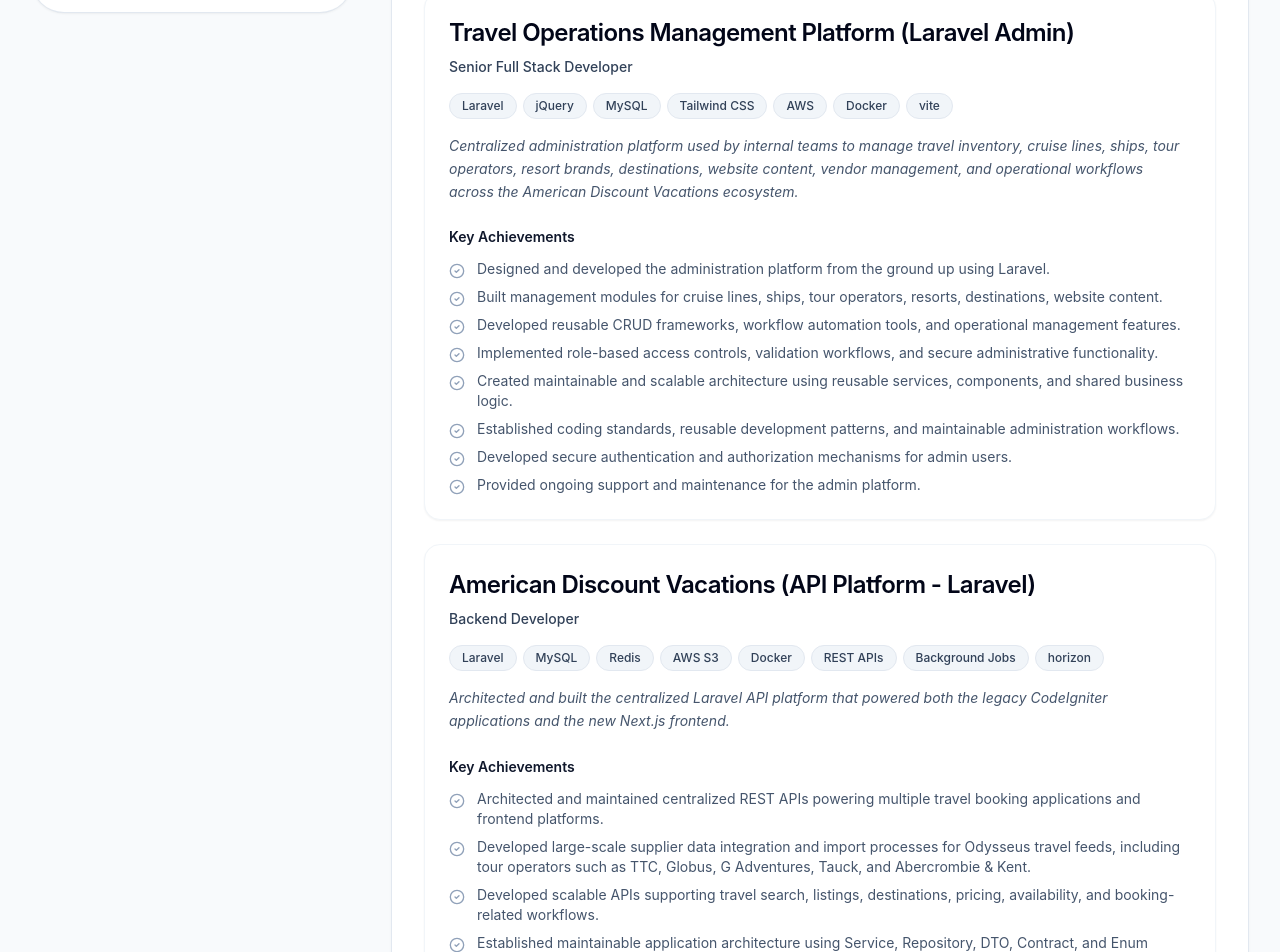
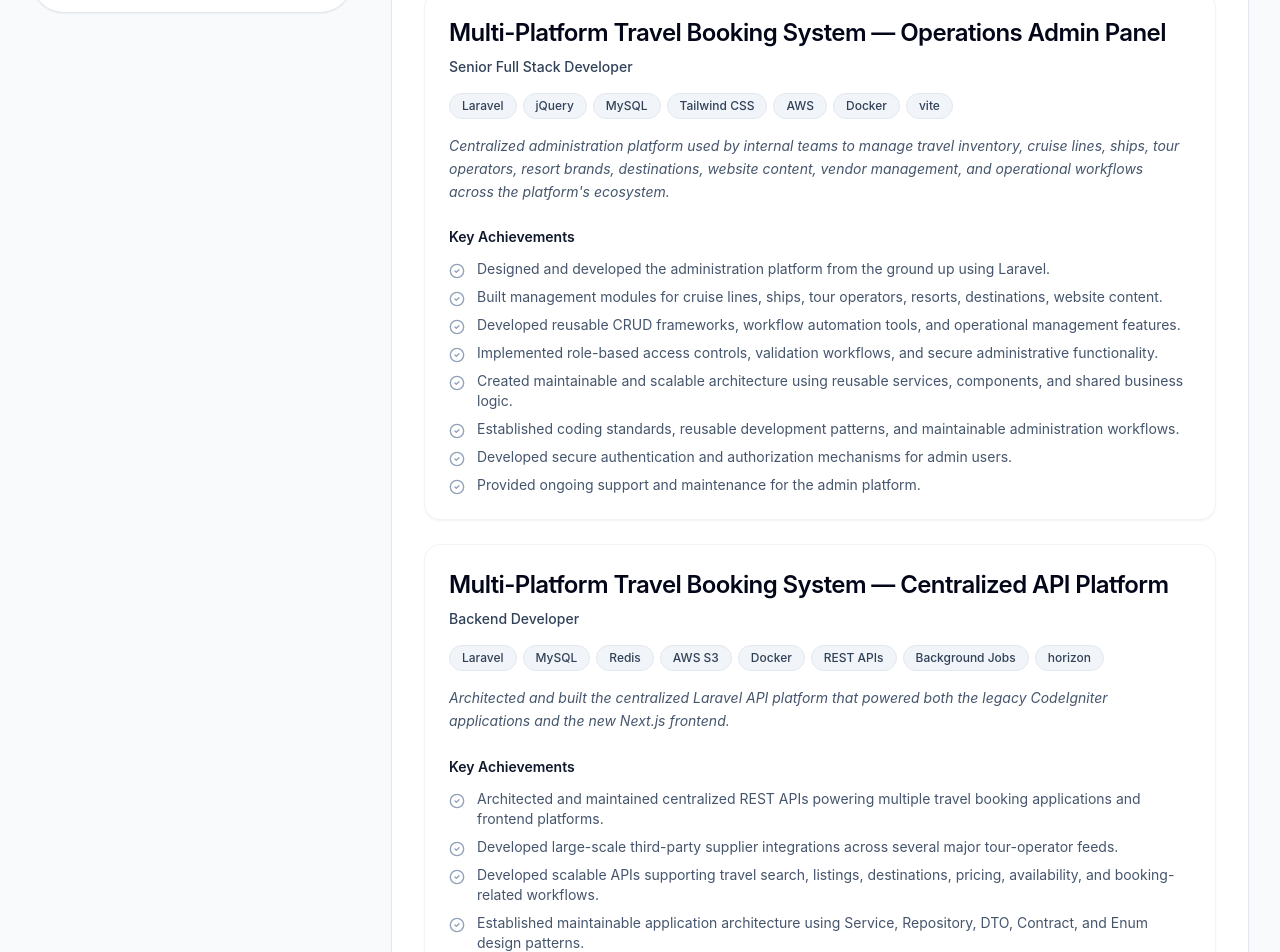
Before and after one commit to rupal-bapodara/portfolio, a React (Vite) app: page / in a window 1280 px wide. Shown: the part 920-1872 px from the top of the page. Built offline with nearby package versions, Linux system fonts and the light colour scheme; no server answers.

Commit message:
project update

```diff
--- a/src/components/sections/ProjectsSection.jsx
+++ b/src/components/sections/ProjectsSection.jsx
@@ -1,4 +1,4 @@
-import { Sparkles } from 'lucide-react'
+import { Sparkles, ExternalLink } from 'lucide-react'
 import { SectionHeader, ListItems } from '../shared'
 
 export const ProjectsSection = ({ projects }) => (
@@ -15,6 +15,17 @@
                         <div>
                             <h3 className="text-2xl font-semibold tracking-tight text-slate-950">{project.title}</h3>
                             <p className="mt-2 text-sm font-medium text-slate-700">{project.role}</p>
+                            {project.link && (
+                                <a
+                                    href={project.link}
+                                    target="_blank"
+                                    rel="noreferrer"
+                                    className="mt-2 inline-flex items-center gap-1 text-sm font-medium text-slate-600 hover:text-slate-900"
+                                >
+                                    View on GitHub
+                                    <ExternalLink className="h-3.5 w-3.5" />
+                                </a>
+                            )}
                         </div>
 
                         <div className="flex flex-wrap gap-1.5">
--- a/src/data/projects.js
+++ b/src/data/projects.js
@@ -1,6 +1,6 @@
 export const PROJECTS = [
     {
-        title: "American Discount Vacations – Travel Platform Modernization (Next.js)",
+        title: "Multi-Platform Travel Booking System — Customer Booking Frontend",
         role: "Senior Full Stack Developer",
         technologies: [
             "Next.js",
@@ -27,7 +27,7 @@
         },
     },
     {
-        title: "Travel Operations Management Platform (Laravel Admin)",
+        title: "Multi-Platform Travel Booking System — Operations Admin Panel",
         role: "Senior Full Stack Developer",
         technologies: [
             "Laravel",
@@ -39,7 +39,7 @@
             "vite",
         ],
         overview:
-            "Centralized administration platform used by internal teams to manage travel inventory, cruise lines, ships, tour operators, resort brands, destinations, website content, vendor management, and operational workflows across the American Discount Vacations ecosystem.",
+            "Centralized administration platform used by internal teams to manage travel inventory, cruise lines, ships, tour operators, resort brands, destinations, website content, vendor management, and operational workflows across the platform's ecosystem.",
         contributions: {
             keyAchievements: [
                 "Designed and developed the administration platform from the ground up using Laravel.",
@@ -55,7 +55,7 @@
     },
 
     {
-        title: "American Discount Vacations (API Platform - Laravel)",
+        title: "Multi-Platform Travel Booking System — Centralized API Platform",
         role: "Backend Developer",
         technologies: [
             "Laravel",
@@ -72,7 +72,7 @@
         contributions: {
             keyAchievements: [
                 "Architected and maintained centralized REST APIs powering multiple travel booking applications and frontend platforms.",
-                "Developed large-scale supplier data integration and import processes for Odysseus travel feeds, including tour operators such as TTC, Globus, G Adventures, Tauck, and Abercrombie & Kent.",
+                "Developed large-scale third-party supplier integrations across several major tour-operator feeds.",
                 "Developed scalable APIs supporting travel search, listings, destinations, pricing, availability, and booking-related workflows.",
                 "Established maintainable application architecture using Service, Repository, DTO, Contract, and Enum design patterns.",
                 "Implemented role-based access controls, validation workflows, and secure administration functionality.",
@@ -85,7 +85,7 @@
         },
     },
     {
-        title: "American Discount Vacations – Global Travel Booking Platform",
+        title: "Multi-Platform Travel Booking System — Legacy Booking Platform",
         role: "Senior Full Stack Developer",
         technologies: [
             "CodeIgniter",
@@ -112,7 +112,7 @@
         },
     },
     {
-        title: "ThinkCore Smart - Diet and Fitness web application",
+        title: "Diet & Fitness Web Application",
         role: "Full Stack Developer",
         technologies: [
             "Laravel",
@@ -135,7 +135,7 @@
         }
     },
     {
-        title: "World of Rings – E-Commerce Platform",
+        title: "Jewelry E-Commerce Platform",
         role: "Backend Developer",
         technologies: [
             "PHP",
@@ -157,7 +157,7 @@
         }
     },
     {
-        title: "Captain's Coach - Sports coaching and training APIs",
+        title: "Sports Coaching & Training Platform (APIs)",
         role: "Laravel Developer",
         technologies: [
             "Laravel",
@@ -178,7 +178,7 @@
         }
     },
     {
-        title: "Sherri Hill – Fashion E-Commerce Platform",
+        title: "Fashion E-Commerce Platform",
         role: "Full Stack Developer",
         technologies: [
             "PHP",
@@ -201,7 +201,7 @@
         }
     },
     {
-        title: "EnOrders – Order & Vendor Management System",
+        title: "Order & Vendor Management ERP",
         role: "Full Stack Developer",
         technologies: [
             "PHP",
@@ -209,7 +209,7 @@
             "MySQL",
         ],
         overview:
-            "Internal enterprise application used for managing Neon LED product orders, vendor coordination, and fulfillment workflows.",
+            "Internal enterprise application used for managing product orders, vendor coordination, and fulfillment workflows.",
         contributions: {
             keyAchievements: [
                 "Developed order management workflows.",
@@ -223,7 +223,7 @@
         }
     },
     {
-        title: "XCoins Cryptocurrency Platform",
+        title: "Global Cryptocurrency Exchange Platform",
         role: "Full Stack Developer",
         technologies: [
             "PHP",
@@ -232,13 +232,13 @@
             "JavaScript",
             "jquery",
             "Blockchain",
-            "simplex",
+            "Payment Gateway Integration",
         ],
         overview:
-            "A decentralized cryptocurrency platform designed for secure and efficient digital transactions.",
+            "International cryptocurrency exchange supporting Bitcoin, Ethereum, XRP, Dogecoin, and 10+ cryptocurrencies across multiple countries.",
         contributions: {
             keyAchievements: [
-                "Integrated the Simplex payment gateway to support cryptocurrency purchases and secure payment processing.",
+                "Integrated a payment gateway to support cryptocurrency purchases and secure payment processing.",
                 "Developed blockchain wallet integration workflows for cryptocurrency deposits, withdrawals, and transaction management.",
                 "Built APIs to validate wallet addresses and verify blockchain transactions before processing transfers.",
                 "Implemented secure cryptocurrency transfer processes and transaction tracking mechanisms.",
@@ -252,7 +252,7 @@
         }
     },
     {
-        title: "Auction Hub – Digital Auction Platform",
+        title: "Private Digital Auction Platform",
         role: "Full Stack Developer",
         technologies: [
             "Laravel 5",
@@ -274,7 +274,7 @@
         }
     },
     {
-        title: "Twilio ERP SaaS Platform",
+        title: "Multi-Tenant SaaS Communication Platform",
         role: "Full Stack Developer",
         technologies: [
             "Laravel 5",
@@ -294,6 +294,73 @@
                 "Integrated Stripe and PayPal payment gateways to support online payments, subscription management, and billing operations."
             ]
         }
-    }
+    },
+    {
+        title: "Laravel Livewire Task Board",
+        role: "Personal Project",
+        link: "https://github.com/rupal-bapodara/laravel-livewire-challenge",
+        technologies: [
+            "Laravel 13",
+            "Livewire 4",
+            "Tailwind CSS",
+            "SQLite",
+            "Vite",
+        ],
+        overview:
+            "A single-page task management demo built to showcase reactive, no-page-reload CRUD with Laravel Livewire: creating, searching, filtering, completing, and deleting tasks entirely through server-driven components.",
+        contributions: {
+            keyAchievements: [
+                "Built a class-based Livewire component handling task creation, live search, status filtering, and sorting without full page reloads.",
+                "Implemented real-time field validation (required/length rules, due-date-in-future constraint) that runs as each input is updated.",
+                "Designed a search scope on the Eloquent model for instant title/description lookups combined with a status filter.",
+                "Implemented automatic sorting so open tasks surface above completed ones, ordered by due date.",
+                "Built one-click status updates and deletions with flash-message feedback, styled with Tailwind CSS and Vite."
+            ]
+        }
+    },
+    {
+        title: "AI Chat API — RAG-based Document Q&A System",
+        role: "Personal Project",
+        link: "https://github.com/rupal-bapodara/ai-chat-api",
+        technologies: [
+            "Laravel 13",
+            "PostgreSQL (pgvector)",
+            "Groq API",
+            "Hugging Face API",
+            "PHPUnit",
+        ],
+        overview:
+            "A Retrieval-Augmented Generation (RAG) chat application that ingests PDF documents and answers questions using semantic search rather than keyword matching, built to have something real and working rather than just talking points.",
+        contributions: {
+            keyAchievements: [
+                "Built a document indexing pipeline that extracts and chunks PDF text and generates 384-dimension vector embeddings via the Hugging Face Inference API.",
+                "Stored embeddings in PostgreSQL using the pgvector extension with an HNSW index for fast nearest-neighbor chunk lookup.",
+                "Built semantic retrieval using cosine-distance similarity search, feeding the most relevant chunks into Groq's LLM for response generation.",
+                "Designed the system to correctly retrieve semantically related content even when query phrasing differs from the source document's wording.",
+                "Covered the pipeline with an automated PHPUnit test suite — embedding service, vector repository queries, and a full upload-to-embed-to-retrieve-to-chat feature test — run against a live PostgreSQL + pgvector database.",
+            ],
+        },
+    },
+    {
+        title: "KYC Demo — Persona API Identity Verification",
+        role: "Personal Project",
+        link: "https://github.com/rupal-bapodara/kyc-demo",
+        technologies: [
+            "Laravel",
+            "Persona API",
+            "SQLite",
+        ],
+        overview:
+            "A sandbox integration with Persona's Inquiry API demonstrating a real outbound-call and inbound-webhook identity-verification flow end-to-end, including signature verification and PII-conscious data handling.",
+        contributions: {
+            keyAchievements: [
+                "Built outbound API integration with retry-on-transient-failure and an idempotency key so a retried request never double-creates an Inquiry.",
+                "Implemented inbound webhook handling with HMAC-SHA256 signature verification, compared in constant time.",
+                "Added duplicate-event protection, since Persona explicitly documents at-least-once webhook delivery.",
+                "Routed pass/fail/needs-review verification outcomes back onto the claim record.",
+                "Designed for PII discipline — only the Persona reference ID and inquiry status are stored locally; raw ID documents and selfies never touch local servers.",
+            ],
+        },
+    },
 
 ]
```
